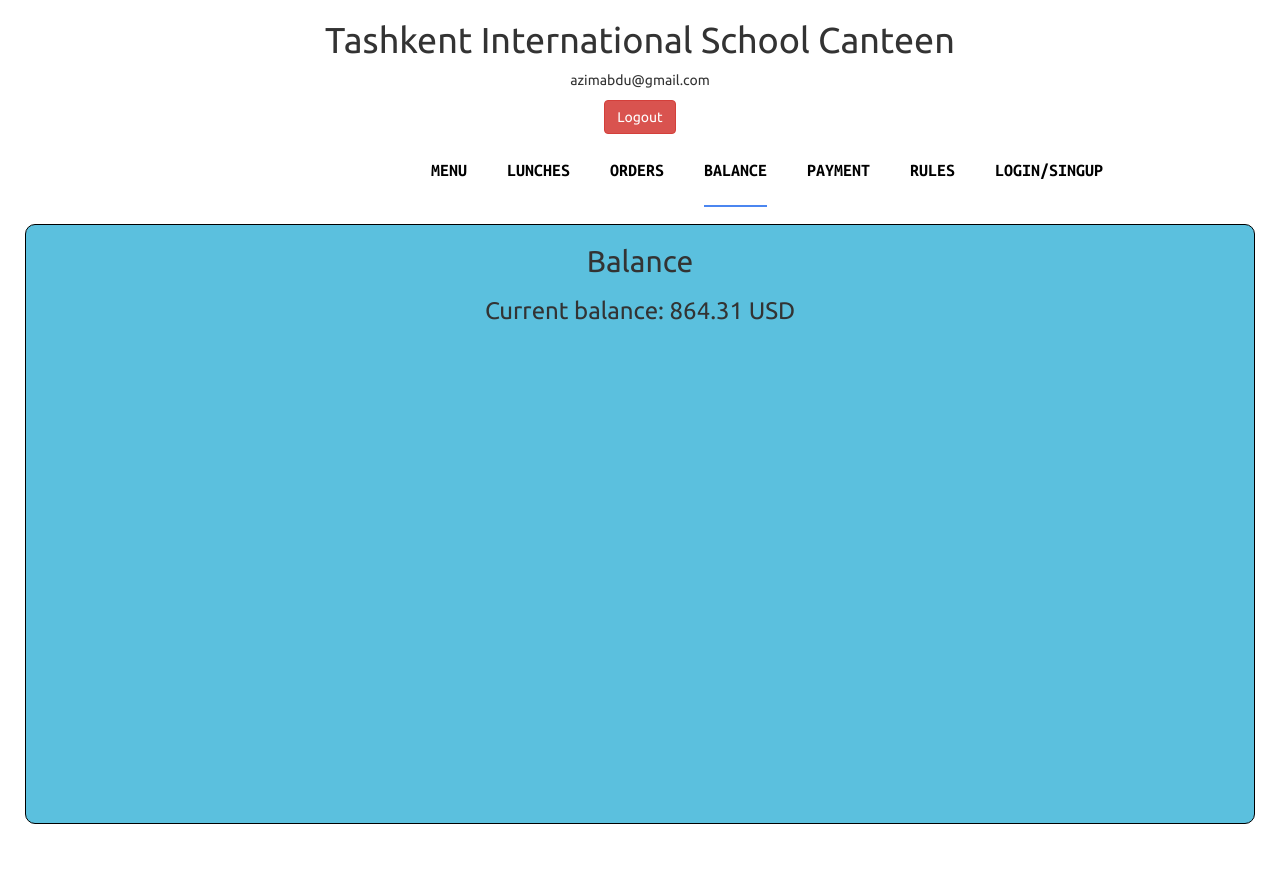
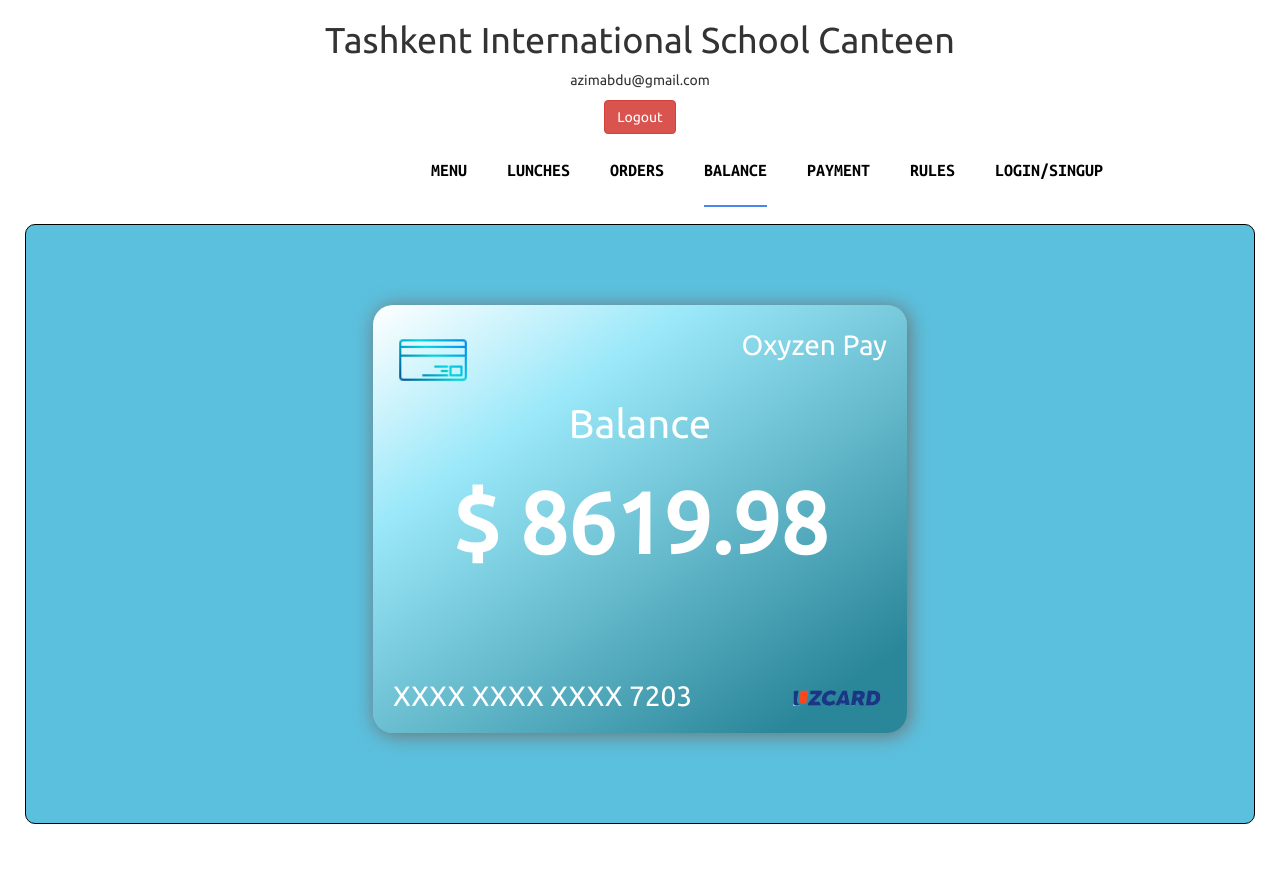
Before and after one commit to azmabdu/canteen, a Django app: page /balance in a window 1280 px wide; the page is wider, and only the part inside the window is pictured. Run offline with Django 4.2, Linux system fonts and the light colour scheme; a user stored in the database is signed in; some libraries are stand-ins or nearby versions.

Commit message:
canteen submission

```diff
--- /dev/null
+++ b/package.json
@@ -0,0 +1,5 @@
+{
+  "dependencies": {
+    "bootstrap-icons": "^1.10.3"
+  }
+}
--- a/static/css/main.css
+++ b/static/css/main.css
@@ -1,12 +1,12 @@
 html {
-    margin:0;
-    padding:0;
+    margin: 0;
+    padding: 0;
 }
 
 body {
     text-align: center;
-    margin:0;
-    padding:0;
+    margin: 0;
+    padding: 0;
 }
 
 h1 {
@@ -30,13 +30,14 @@
     justify-content: space-around;
 }
 
-.row .block-wrapper{
+.row .block-wrapper {
     display: flex;
     justify-content: space-between;
     width: 500px;
 
 }
-.row .block-wrapper .block-item{
+
+.row .block-wrapper .block-item {
     border: 1px solid;
     border-radius: 10px;
     width: 160px;
@@ -74,12 +75,12 @@
     position: relative;
 }
 
-.fitcontent{
+.fitcontent {
     height: fit-content;
 }
 
 
-.displaycolumn{
+.displaycolumn {
     display: flex;
     flex-direction: column;
 }
@@ -92,15 +93,17 @@
     margin-top: auto;
 
 }
-.forcolumn{
+
+.forcolumn {
     color: white;
     background-color: darkblue;
     display: flex;
     flex-direction: column;
     justify-content: space-between;
 }
-.block_item-btn{
-    margin-bottom:0;
+
+.block_item-btn {
+    margin-bottom: 0;
 }
 
 .button {
@@ -116,6 +119,177 @@
     text-align: center;
     margin-left: 70px;
 }
+
 .title {
     font-size: 15px;
 }
+
+.balance_body{
+    width: 50%;
+    margin:auto
+}
+/* .balance_body-left {
+    width: 45%;
+    height: 100%;
+    background-color: #b5dfcf;
+    color: rgb(30, 0, 183);
+    border-radius: 20px;
+    margin-top: auto;
+}
+.balance_body-right{
+    flex: 1;
+    background-color:rgb(42, 126, 244);
+} */
+.balance_title{
+margin: 0;
+}
+.balance_container{
+    width: 100%;
+    height: 100%;
+    padding: 80px;
+}
+
+.card{
+    height: 100%;
+    width: 100%;
+    background: rgb(42,134,153);
+    background: linear-gradient(325deg, rgba(42,134,153,1) 11%, rgba(154,232,249,1) 72%, rgba(255,255,255,1) 100%);
+    border-radius: 20px;
+    color:white;
+    /* margin:20px; */
+    font-size: 16px;
+    box-shadow: 2px 2px 20px #707070;
+    display: flex;flex-direction: column;
+    justify-content: space-between;
+  }
+  .top-block{
+    display: inline-block;
+    width:100%;
+    height:fit-content;
+  }
+  .middle-block{
+    margin-bottom: 50px;
+  }
+  .bottom-block{
+    display: inline-block;
+    width:100%;
+    height:100px;
+  }
+  .card-chip{
+    float:left;
+    margin: 20px;
+    margin-bottom: 0;
+    width: 15%;
+    height: auto;
+  }
+  .card-name{
+    float:right;
+    margin:20px;
+    margin-bottom: 0;
+    position:relative;
+    font-size: 28px;
+    font-weight:550;
+  }
+  .card-number{
+    font-size: 28px;
+    margin: -15px 0 0 0;
+    text-align-last: center;
+  }
+  .balance{
+    float:left;
+    margin: 20px;
+    position:relative;
+    top:38px;
+  }
+  .card-balance{
+    font-weight:700;
+    font-size: 85px;
+    margin-top:10px;
+
+  }
+  .card-icon{
+    float:right;
+    margin: 0 20px 0 0;
+    /* margin-top:75px; */
+  }
+  .circle-left{
+    margin-right: -15px;
+    opacity:0.7;
+  }
+.balance_title{
+    font-size: 40px;
+}
+.balance_credit-card{
+    width: 70px;
+    /* background-color: white; */
+    height: auto;
+}
+.uzcard{
+    width: 100px;height: 100px;
+    margin-top: 15px;
+    /* object-fit: contain; */
+}
+
+
+
+
+
+
+
+
+
+
+/* payment */
+
+
+
+
+
+
+
+.payment_container{
+    width: 60%;
+    height: 80%;
+    background-image: linear-gradient(rgb(204, 204, 251),rgb(196, 190, 248) );    margin: auto;
+    border-radius: 20px;
+    display: flex;flex-direction: column;
+    justify-content: space-around;
+}
+.first_line-pay{
+    display: flex;
+    gap: 40px;
+}
+.one_item{
+    width: 30%;
+    height: 90%;
+    background: rgb(76,161,175);
+    background: linear-gradient(176deg, rgb(88, 182, 197) 29%, rgba(45,179,251,1) 88%);margin:40px auto ;
+    color: white;
+    /* border: 1px solid #e7e7e7; */
+    border-radius: 20px;
+    box-shadow: 2px -4px 72px 7px rgba(255,255,255,0.45);
+    -webkit-box-shadow: 2px -4px 72px 7px rgba(255,255,255,0.45);
+    -moz-box-shadow: 2px -4px 72px 7px rgba(255,255,255,0.45);
+}
+.count, .sum{
+    font-size: 80px;
+}
+.ml0{
+    margin-left: 0;
+}
+.mr0{
+    margin-right: 0;
+}
+.second_line-pay{
+    width: 65%;
+    height: auto;
+    margin: auto;
+}
+.full_width{
+    width: 100%;
+    height: 100px;
+    font-size: 50px !important;
+    background: rgb(76,161,175);
+    background: linear-gradient(176deg,  rgb(88, 182, 197) 29%, rgba(45,179,251,1) 88%)!important;
+    /* padding-bottom: 20px; */
+}
--- a/templates/balance.html
+++ b/templates/balance.html
@@ -2,6 +2,39 @@
 
 
 {% block content %}
-    <h2>Balance</h2>
-    <h3>Current balance: {{ balance }} USD</h3>
+<div class="balance_container">
+
+  <div class="balance_body">
+    <div class='card'>
+      <div class='top-block'>
+        <div class='card-chip'>
+          <img src="/static/images/icons8-credit-card-64.png" alt="" class="balance_credit-card">
+        </div>
+        <span class='card-name'>
+          Oxyzen Pay
+        </span>
+      </div>
+      <div class="middle-block">
+
+        <div class="balance_title">Balance</div>
+        <div class='card-balance'>
+          $ 8619.98
+        </div>
+      </div>
+      <div class='bottom-block'>
+        <div class='balance'>
+          <div class='card-number'>
+            <p>XXXX XXXX XXXX 7203</p>
+          </div>
+        </div>
+        <div class='card-icon'>
+
+          <img class="uzcard" src="/static/images/uzcard1_EchoSUl4QH.png" alt="uzcard">
+        </div>
+      </div>
+    </div>
+  </div>
+
+
+</div>
 {% endblock %}
```
Also changed, not shown: templates/payment.html (+16 -6 lines), db.sqlite3, package-lock.json (added), static/images/credit-card.svg (added), static/images/icons8-credit-card-64.png (added), static/images/uzcard1_EchoSUl4QH.png (added).
